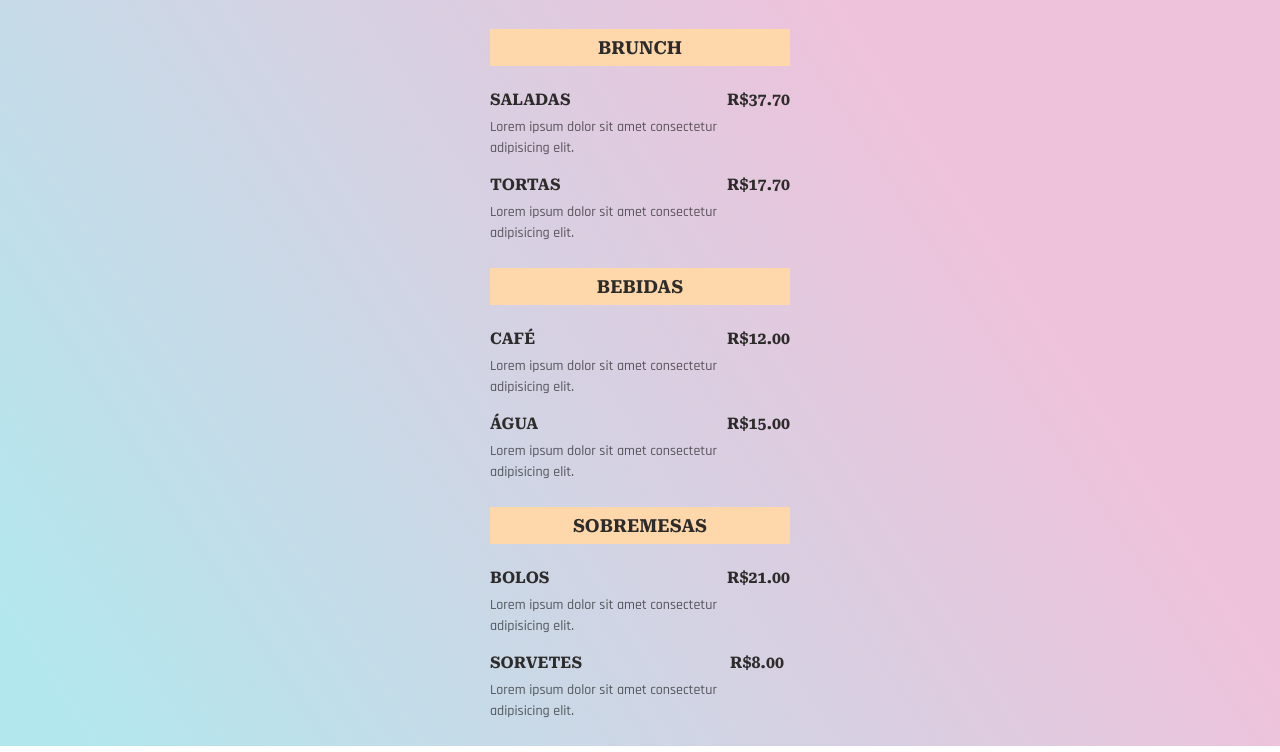
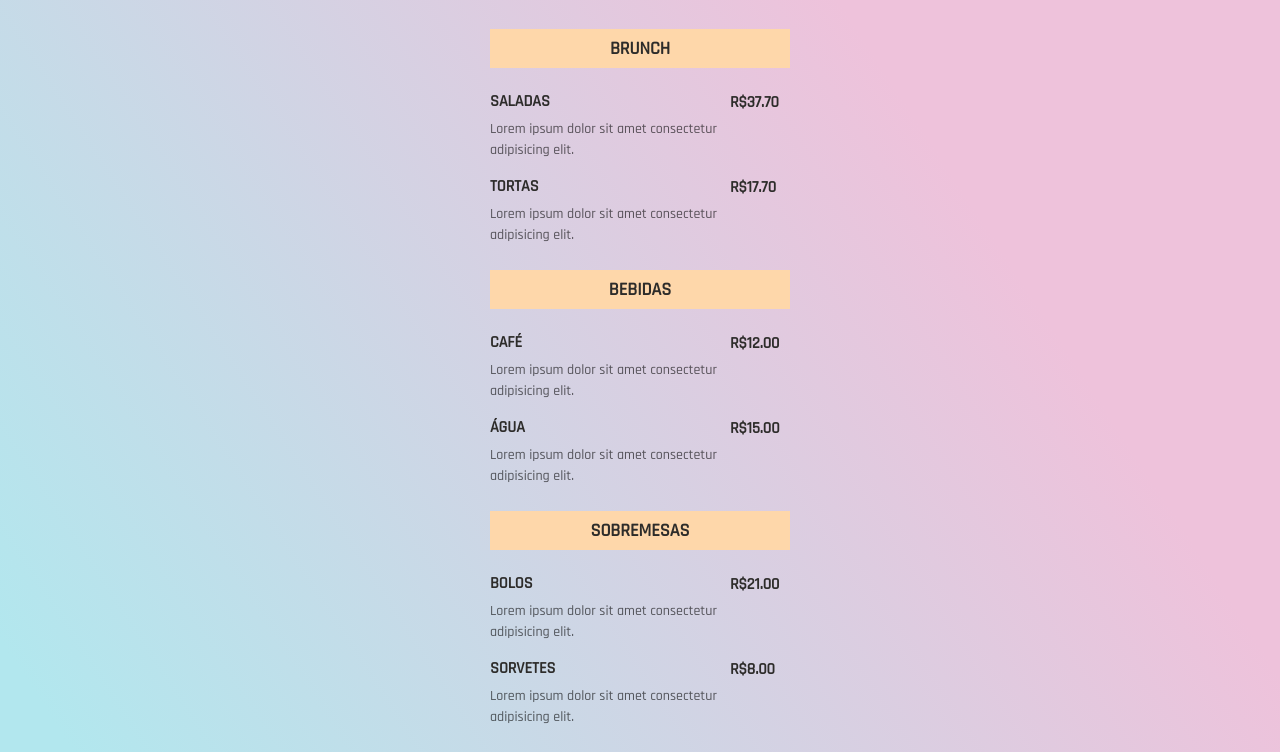
Before and after one commit to MMagno16/maratona-explorer-3.0, a plain HTML site: page index.html in a window 1280 px wide. Shown: the part 88-840 px from the top of the page. Drawn offline with Linux system fonts and the light colour scheme.

Commit message:
Alteração

```diff
--- a/main.css
+++ b/main.css
@@ -18,7 +18,7 @@ ul {
 
   /* FONTS */
   h1, h2, h3, .price {
-    font-family: 'Roboto Serif', serif;
+    font-family: "Rajdhani", sans-serif;
     text-transform: uppercase;
     color: #2D2C2A;
   }
```
